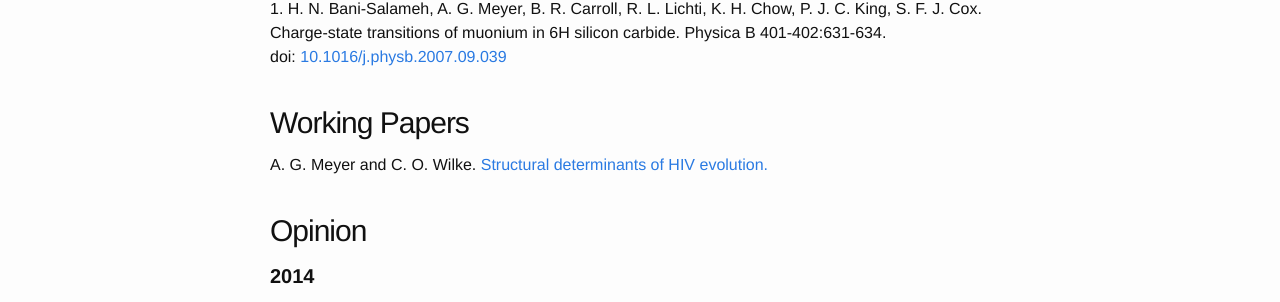
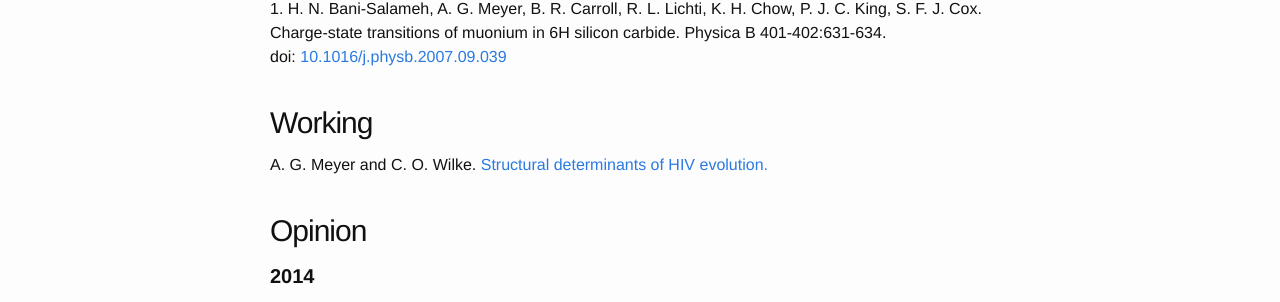
Before and after one commit to ausmeyer/ausmeyer.github.io, a Jekyll site: the page built from publications.html, in a window 1280 px wide and 900 px high, scrolled down 1544 px. Shown: the part 168-470 px from the top of the window. Built offline with Jekyll 4.4.1, drawn with Linux system fonts in a browser that asks for light colours.

Commit message:
Cleaned up links.

```diff
--- a/publications.html
+++ b/publications.html
@@ -53,8 +53,8 @@ link-years:
 </div>
 
 <div class="post"><br>
-  <a class="anchor" id="Working Papers"></a>
-  <h1 class="post-title">Working Papers</h1>
+  <a class="anchor" id="Working"></a>
+  <h1 class="post-title">Working</h1>
 
     <ul class="pub-list">
       A. G. Meyer and C. O. Wilke. <a href="http://ausmeyer.github.io/hiv_structural_determinants">Structural determinants of HIV evolution.</a>
```
